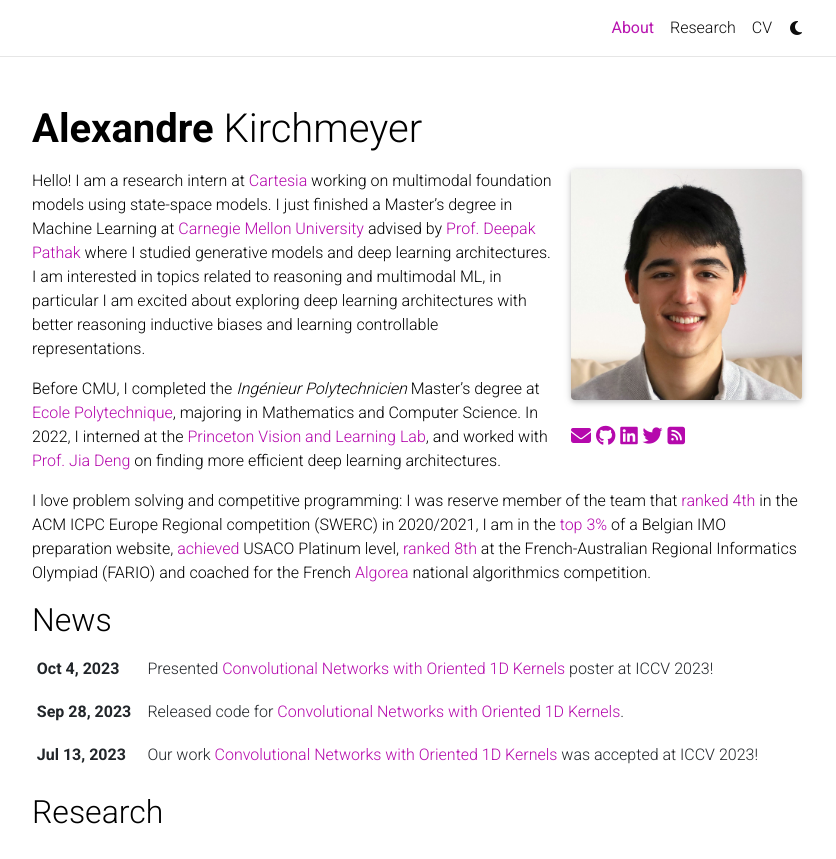
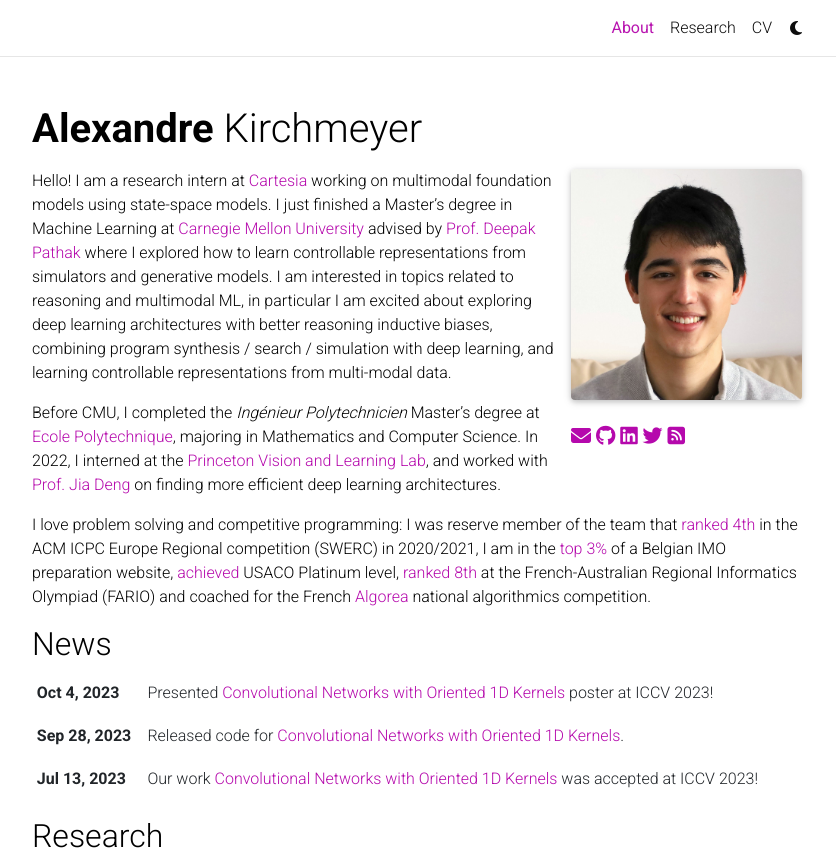
Before and after one commit to akirchmeyer/akirchmeyer, a Jekyll site: the page built from _pages/about.md, in a window 1280 px wide and 1057 px high, cut to the strip 0-859 px from the top of the window. Shown: the whole strip, without its empty margins (223-1059 px from the left). Built offline with Jekyll 4.4.1, drawn with Linux system fonts in a browser that asks for light colours; full-size pictures stand in for the smaller copies a plugin makes; comment, search, counter and statistics services are not loaded; a style sheet for code colours, icons or effects is not loaded.

Commit message:
Update about.md

```diff
--- a/_pages/about.md
+++ b/_pages/about.md
@@ -17,8 +17,8 @@
 social: false  # includes social icons at the bottom of the page
 ---
 
-Hello! I am a research intern at [Cartesia](https://cartesia.ai/) working on multimodal foundation models using state-space models. I just finished a Master's degree in Machine Learning at [Carnegie Mellon University](https://www.ml.cmu.edu) advised by [Prof. Deepak Pathak](https://www.cs.cmu.edu/~dpathak) where I studied generative models and deep learning architectures.
-I am interested in topics related to reasoning and multimodal ML, in particular I am excited about exploring deep learning architectures with better reasoning inductive biases and learning controllable representations.
+Hello! I am a research intern at [Cartesia](https://cartesia.ai/) working on multimodal foundation models using state-space models. I just finished a Master's degree in Machine Learning at [Carnegie Mellon University](https://www.ml.cmu.edu) advised by [Prof. Deepak Pathak](https://www.cs.cmu.edu/~dpathak) where I explored how to learn controllable representations from simulators and generative models.
+I am interested in topics related to reasoning and multimodal ML, in particular I am excited about exploring deep learning architectures with better reasoning inductive biases, combining program synthesis / search / simulation with deep learning, and learning controllable representations from multi-modal data.
 
 Before CMU, I completed the [_Ingénieur Polytechnicien_](https://programmes.polytechnique.edu/en/ingenieur-polytechnicien-program/ingenieur-polytechnicien-program) Master's degree at [Ecole Polytechnique](https://www.polytechnique.edu), majoring in Mathematics and Computer Science. In 2022, I interned at the [Princeton Vision and Learning Lab](https://pvl.cs.princeton.edu), and worked with [Prof. Jia Deng](https://www.cs.princeton.edu/~jiadeng/) on finding more efficient deep learning architectures.
 
```
